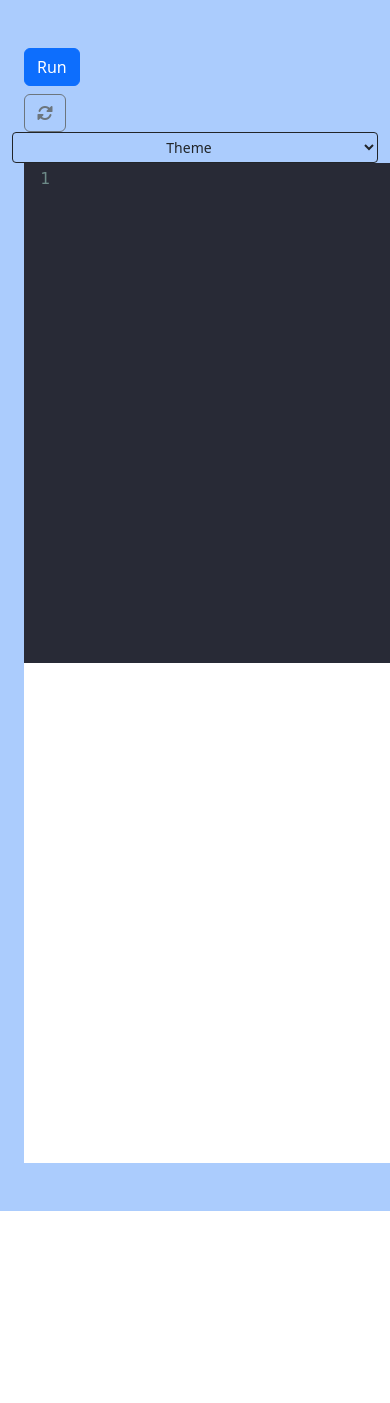
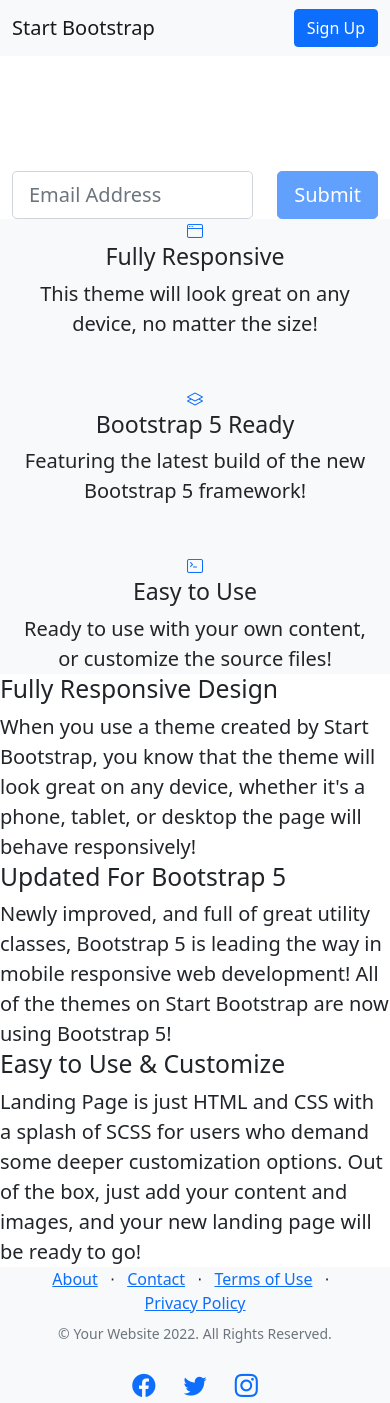
Before and after one commit to kurisu55/e-learning, a PHP site: page / in a window 390 px wide; the page is wider, and only the part inside the window is pictured. Before the commit the page ends 1211 px from the top of that part, so only its background shows below. Run offline with PHP 8.4, Linux system fonts and the light colour scheme; some libraries are stand-ins or nearby versions; grey boxes are pictures that could not be loaded.

Commit message:
Membuat home website

```diff
--- a/index.php
+++ b/index.php
@@ -1,6 +1,3 @@
-<?php
-?>
-
 <!DOCTYPE html>
 <html lang="en">
 
@@ -9,118 +6,166 @@
     <meta name="viewport" content="width=device-width, initial-scale=1, shrink-to-fit=no" />
     <meta name="description" content="" />
     <meta name="author" content="" />
-    <title>Editor HTML</title>
-
+    <title>Landing Page - Start Bootstrap Theme</title>
+    <!-- Favicon-->
+    <link rel="icon" type="image/x-icon" href="assets/favicon.ico" />
+    <!-- Bootstrap icons-->
+    <link href="https://cdn.jsdelivr.net/npm/bootstrap-icons@1.5.0/font/bootstrap-icons.css" rel="stylesheet" type="text/css" />
+    <!-- Google fonts-->
+    <link href="https://fonts.googleapis.com/css?family=Lato:300,400,700,300italic,400italic,700italic" rel="stylesheet" type="text/css" />
     <!-- Core theme CSS (includes Bootstrap)-->
-    <link href="assets/css/bootstrap-4.0.0/dist/css/bootstrap.min.css" rel="stylesheet" />
-
-    <!-- Font Awesome -->
-    <link rel="stylesheet" href="assets/fontawesome-free-6.1.1-web/css/all.min.css">
-
-    <!-- Code Mirror -->
-    <link rel="stylesheet" href="assets/codemirror/lib/codemirror.css">
-
-    <!-- Theme Code Mirror-->
-    <link rel="stylesheet" href="assets/codemirror/theme/dracula.css">
-    <link rel="stylesheet" href="assets/codemirror/theme/base16-light.css">
-
-    <!-- Favicon-->
-    <link rel="icon" type="image/x-icon" href="assets/sidebar/assets/favicon.ico" />
-
+    <link href="assets/startbootstrap-landing-page-gh-pages/css/styles.css" rel="stylesheet" />
 </head>
 
-<body style="background-color: #ABCCFD;">
+<body>
+    <!-- Navigation-->
+    <nav class="navbar navbar-light bg-light static-top">
         <div class="container">
-        <div class="py-5">
-            <div class="container">
-                <div class="row ml-1">
-                    <div class="mb-2">
-                        <button class="btn btn-primary">Run</button>
+            <a class="navbar-brand" href="#!">Start Bootstrap</a>
+            <a class="btn btn-primary" href="#signup">Sign Up</a>
         </div>
-                    <div class="ml-2">
-                        <a class="btn btn-outline-secondary" data-toggle="tooltip" title="Orientation"><i class="fa-solid fa-rotate"></i></a>
+    </nav>
+    <!-- Masthead-->
+    <header class="masthead">
+        <div class="container position-relative">
+            <div class="row justify-content-center">
+                <div class="col-lg-6">
+                    <div class="text-center text-white">
+                        <!-- Page heading-->
+                        <h1 class="mb-5">Generate more leads with a professional landing page!</h1>
+                        <!-- Signup form-->
+                        <!-- * * * * * * * * * * * * * * *-->
+                        <!-- * * SB Forms Contact Form * *-->
+                        <!-- * * * * * * * * * * * * * * *-->
+                        <!-- This form is pre-integrated with SB Forms.-->
+                        <!-- To make this form functional, sign up at-->
+                        <!-- https://startbootstrap.com/solution/contact-forms-->
+                        <!-- to get an API token!-->
+                        <form class="form-subscribe" id="contactForm">
+                            <!-- Email address input-->
+                            <div class="row">
+                                <div class="col">
+                                    <input class="form-control form-control-lg" id="emailAddress" type="email" placeholder="Email Address" data-sb-validations="required,email" />
+                                    <div class="invalid-feedback text-white" data-sb-feedback="emailAddress:required">Email Address is required.</div>
+                                    <div class="invalid-feedback text-white" data-sb-feedback="emailAddress:email">Email Address Email is not valid.</div>
                                 </div>
-                    <select name="theme" id="theme" class="btn btn-sm btn-outline-dark">
-                        <option>Theme</option>
-                        <option value="dracula" class="text-left">Dracula</option>
-                        <option value="base16-light">Base16 Light</option>
-                    </select>
+                                <div class="col-auto"><button class="btn btn-primary btn-lg disabled" id="submitButton" type="submit">Submit</button></div>
                             </div>
-                <div class="row">
-                    <div class="col-md-6">
-                        <textarea name="textEditor" class="codemirror-textarea" id="textEditor" cols="150" rows="23" class="col-lg-12 col-md"></textarea>
+                            <!-- Submit success message-->
+                            <!---->
+                            <!-- This is what your users will see when the form-->
+                            <!-- has successfully submitted-->
+                            <div class="d-none" id="submitSuccessMessage">
+                                <div class="text-center mb-3">
+                                    <div class="fw-bolder">Form submission successful!</div>
+                                    <p>To activate this form, sign up at</p>
+                                    <a class="text-white" href="https://startbootstrap.com/solution/contact-forms">https://startbootstrap.com/solution/contact-forms</a>
                                 </div>
-                    <div class="col-md-6" aria-disabled="true">
-                        <textarea name="textPreview" class="codemirror-textarea" id="textPreview" cols="150" rows="23" class="col-lg-12 col-md"></textarea>
+                            </div>
+                            <!-- Submit error message-->
+                            <!---->
+                            <!-- This is what your users will see when there is-->
+                            <!-- an error submitting the form-->
+                            <div class="d-none" id="submitErrorMessage">
+                                <div class="text-center text-danger mb-3">Error sending message!</div>
+                            </div>
+                        </form>
                     </div>
                 </div>
             </div>
         </div>
+    </header>
+    <!-- Icons Grid-->
+    <section class="features-icons bg-light text-center">
+        <div class="container">
+            <div class="row">
+                <div class="col-lg-4">
+                    <div class="features-icons-item mx-auto mb-5 mb-lg-0 mb-lg-3">
+                        <div class="features-icons-icon d-flex"><i class="bi-window m-auto text-primary"></i></div>
+                        <h3>Fully Responsive</h3>
+                        <p class="lead mb-0">This theme will look great on any device, no matter the size!</p>
                     </div>
-
-    <!-- Library Javascript -->
+                </div>
+                <div class="col-lg-4">
+                    <div class="features-icons-item mx-auto mb-5 mb-lg-0 mb-lg-3">
+                        <div class="features-icons-icon d-flex"><i class="bi-layers m-auto text-primary"></i></div>
+                        <h3>Bootstrap 5 Ready</h3>
+                        <p class="lead mb-0">Featuring the latest build of the new Bootstrap 5 framework!</p>
+                    </div>
+                </div>
+                <div class="col-lg-4">
+                    <div class="features-icons-item mx-auto mb-0 mb-lg-3">
+                        <div class="features-icons-icon d-flex"><i class="bi-terminal m-auto text-primary"></i></div>
+                        <h3>Easy to Use</h3>
+                        <p class="lead mb-0">Ready to use with your own content, or customize the source files!</p>
+                    </div>
+                </div>
+            </div>
+        </div>
+    </section>
+    <!-- Image Showcases-->
+    <section class="showcase">
+        <div class="container-fluid p-0">
+            <div class="row g-0">
+                <div class="col-lg-6 order-lg-2 text-white showcase-img" style="background-image: url('assets/img/bg-showcase-1.jpg')"></div>
+                <div class="col-lg-6 order-lg-1 my-auto showcase-text">
+                    <h2>Fully Responsive Design</h2>
+                    <p class="lead mb-0">When you use a theme created by Start Bootstrap, you know that the theme will look great on any device, whether it's a phone, tablet, or desktop the page will behave responsively!</p>
+                </div>
+            </div>
+            <div class="row g-0">
+                <div class="col-lg-6 text-white showcase-img" style="background-image: url('assets/img/bg-showcase-2.jpg')"></div>
+                <div class="col-lg-6 my-auto showcase-text">
+                    <h2>Updated For Bootstrap 5</h2>
+                    <p class="lead mb-0">Newly improved, and full of great utility classes, Bootstrap 5 is leading the way in mobile responsive web development! All of the themes on Start Bootstrap are now using Bootstrap 5!</p>
+                </div>
+            </div>
+            <div class="row g-0">
+                <div class="col-lg-6 order-lg-2 text-white showcase-img" style="background-image: url('assets/img/bg-showcase-3.jpg')"></div>
+                <div class="col-lg-6 order-lg-1 my-auto showcase-text">
+                    <h2>Easy to Use & Customize</h2>
+                    <p class="lead mb-0">Landing Page is just HTML and CSS with a splash of SCSS for users who demand some deeper customization options. Out of the box, just add your content and images, and your new landing page will be ready to go!</p>
+                </div>
+            </div>
+        </div>
+    </section>
+    <!-- Footer-->
+    <footer class="footer bg-light">
+        <div class="container">
+            <div class="row">
+                <div class="col-lg-6 h-100 text-center text-lg-start my-auto">
+                    <ul class="list-inline mb-2">
+                        <li class="list-inline-item"><a href="#!">About</a></li>
+                        <li class="list-inline-item">⋅</li>
+                        <li class="list-inline-item"><a href="#!">Contact</a></li>
+                        <li class="list-inline-item">⋅</li>
+                        <li class="list-inline-item"><a href="#!">Terms of Use</a></li>
+                        <li class="list-inline-item">⋅</li>
+                        <li class="list-inline-item"><a href="#!">Privacy Policy</a></li>
+                    </ul>
+                    <p class="text-muted small mb-4 mb-lg-0">&copy; Your Website 2022. All Rights Reserved.</p>
+                </div>
+                <div class="col-lg-6 h-100 text-center text-lg-end my-auto">
+                    <ul class="list-inline mb-0">
+                        <li class="list-inline-item me-4">
+                            <a href="#!"><i class="bi-facebook fs-3"></i></a>
+                        </li>
+                        <li class="list-inline-item me-4">
+                            <a href="#!"><i class="bi-twitter fs-3"></i></a>
+                        </li>
+                        <li class="list-inline-item">
+                            <a href="#!"><i class="bi-instagram fs-3"></i></a>
+                        </li>
+                    </ul>
+                </div>
+            </div>
+        </div>
+    </footer>
     <!-- Bootstrap core JS-->
     <script src="https://cdn.jsdelivr.net/npm/bootstrap@5.1.3/dist/js/bootstrap.bundle.min.js"></script>
-
     <!-- Core theme JS-->
-    <script src="assets/css/bootstrap-4.0.0/dist/js/bootstrap.min.js"></script>
-
-    <!-- Jquery -->
-    <script src="https://code.jquery.com/jquery-3.6.1.js" integrity="sha256-3zlB5s2uwoUzrXK3BT7AX3FyvojsraNFxCc2vC/7pNI=" crossorigin="anonymous"></script>
-
-    <!-- Code Mirror JS -->
-    <script src="assets/codemirror/lib/codemirror.js"></script>
-
-    <!-- Mode Editor -->
-    <script src="assets/codemirror/mode/htmlmixed/htmlmixed.js"></script>
-    <script src="assets/codemirror/mode/xml/xml.js"></script>
-    <!-- <script src="assets/codemirror/mode/javascript/javascript.js"></script> -->
-    <script src="assets/codemirror/mode/php/php.js"></script>
-    <script src="assets/codemirror/mode/clike/clike.js"></script>
-    <script src="assets/codemirror/mode/css/css.js"></script>
-
-    <!-- Addons Code Mirror -->
-    <script src="assets/codemirror/addon/edit/closetag.js"></script>
-    <script src="assets/codemirror/addon/edit/matchbrackets.js"></script>
-
-    <!-- Main JS -->
-    <script src="assets/main.js"></script>
-
-    <!-- Javascript Code -->
-    <script>
-        window.onload = () => {
-            const [input, output] = document.querySelectorAll(".codemirror-textarea");
-            const [run, clear] = document.querySelectorAll("button");
-            const editor = CodeMirror.fromTextArea(input, {
-                lineNumbers: true,
-                theme: 'dracula',
-                matchBrackets: true,
-                mode: "text/php",
-                indentUnit: 4,
-                indentWithTabs: true
-            });
-            editor.setSize("550", "500");
-            const shell = CodeMirror.fromTextArea(output, {
-                lineNumbers: false,
-            });
-            shell.setSize("550", "500");
-
-            run.addEventListener("click", () => {
-                const codeToRun = editor.getValue();
-                try {
-                    shell.replaceRange(eval(`${codeToRun}`) + "\n", CodeMirror.Pos(shell.lastLine()));
-                } catch (e) {
-                    shell.replaceRange(e + "\n", CodeMirror.Pos(shell.lastLine()));
-                }
-            });
-
-            /**Fail 1 */
-            // run.addEventListener("click", () => {
-            //     const codeToRun = editor.getValue();
-            //     shell.setValue(eval(`${codeToRun}`));
-            // });
-        }
-    </script>
+    <script src="assets/startbootstrap-landing-page-gh-pages/js/scripts.js"></script>
+    <script src="https://cdn.startbootstrap.com/sb-forms-latest.js"></script>
 </body>
 
 </html>
```
Lines whose indentation alone changed are shown as unchanged.
